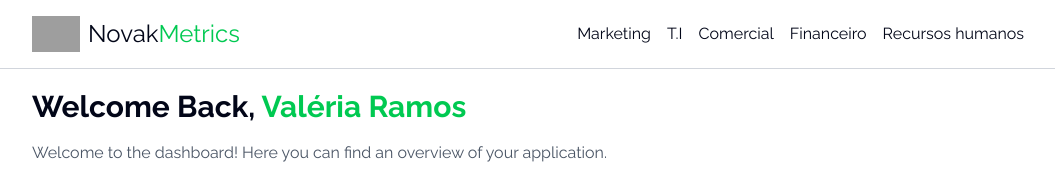
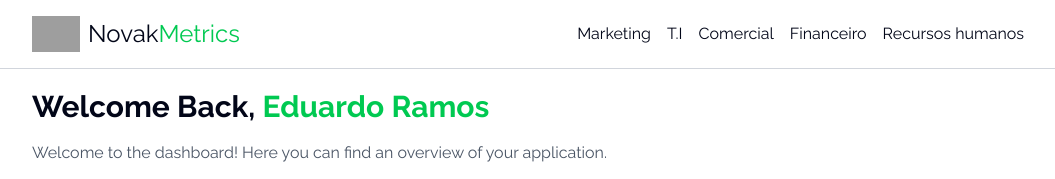
Before and after one commit to NovakAdsDevelopers/NovakMetrics, a React (Vite) app: page / in a window 1280 px wide. Shown: the top 179 px of the page, without its empty margins (112-1167 px from the left). Built offline with nearby package versions, Linux system fonts and the light colour scheme; grey boxes are pictures that could not be loaded.

Commit message:
Update index.tsx

```diff
--- a/src/dashboard/index.tsx
+++ b/src/dashboard/index.tsx
@@ -14,7 +14,7 @@
 
       <div className="w-full px-36">
         <h1 className="text-3xl font-bold text-left mt-5">
-          Welcome Back, <span className="text-green-500">Valéria Ramos</span>
+          Welcome Back, <span className="text-green-500">Eduardo Ramos</span>
         </h1>
         <p className="text-left mt-4 text-gray-600">
           Welcome to the dashboard! Here you can find an overview of your
```
